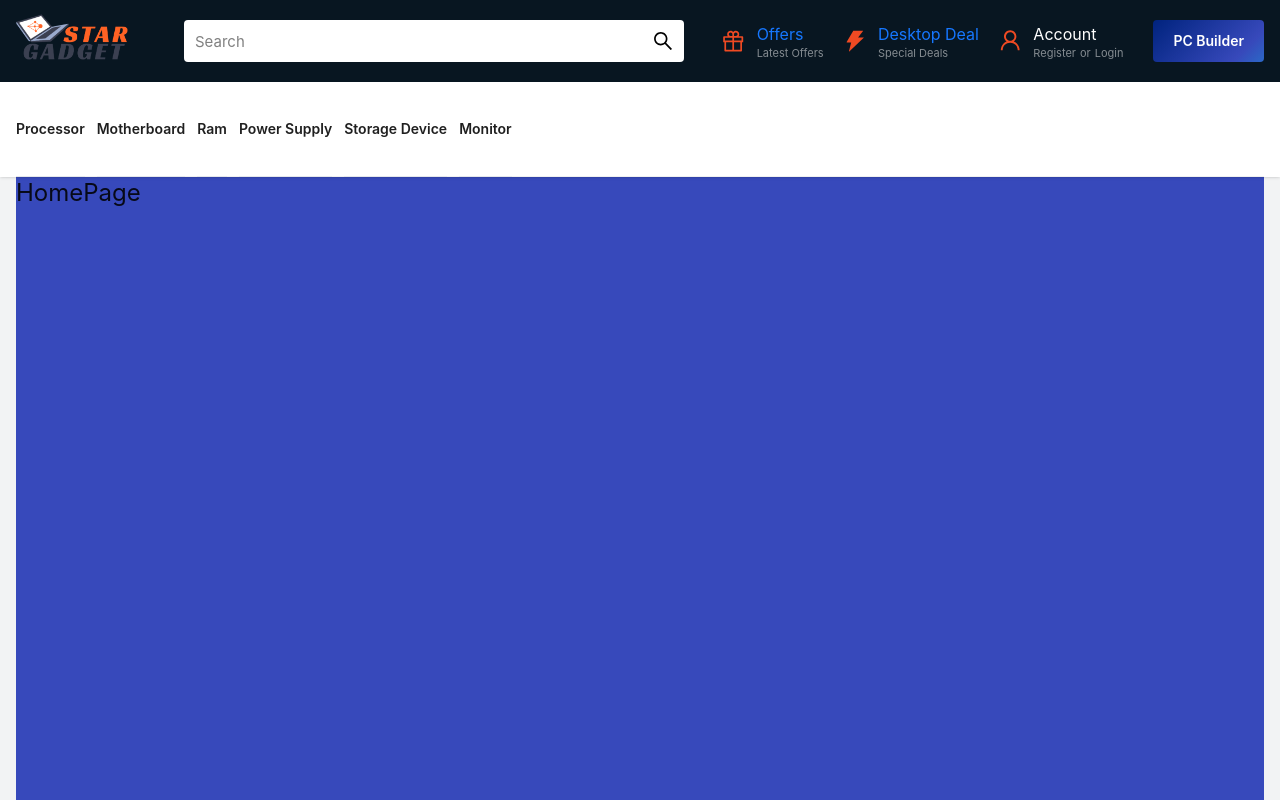
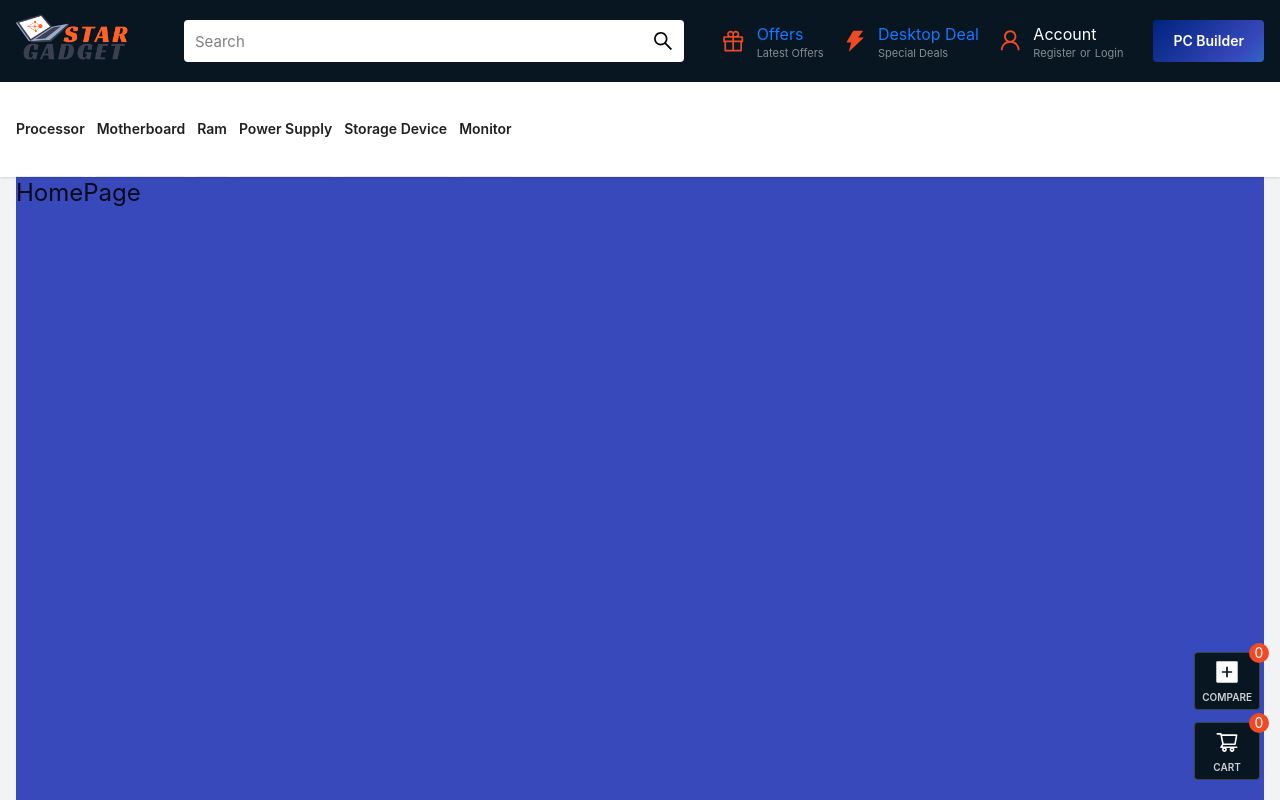
Before and after one commit to ShahariarRahman/stargadget, a Next.js app: page / in a window 1280 px wide. Shown: the top 800 px of the page. Built offline with nearby package versions, Linux system fonts and the light colour scheme.

Commit message:
[Done] Header: FloatingNav

```diff
--- /dev/null
+++ b/src/components/UI/shared/Headers/FloatingNav.js
@@ -0,0 +1,38 @@
+import { Badge } from "antd";
+import { PlusSquareFilled, ShoppingCartOutlined } from "@ant-design/icons";
+import Compare from "../Compare";
+
+const FloatingButton = ({ Icon, label, value, ...restPros }) => (
+  <Badge
+    {...restPros}
+    className="w-full text-white bg-main hover:bg-secondary rounded p-[7px] flex flex-col items-center space-y-2 border border-white/20 cursor-pointer mt-3"
+    offset={[0, 0]}
+    size="default"
+    color="#ef4a23"
+    showZero
+    count={
+      <span className="bg-primary w-5 h-5 flex items-center justify-center rounded-full">
+        {value}
+      </span>
+    }
+  >
+    <Icon className="text-white text-2xl" />
+    <small className="text-[10px] opacity-80 font-semibold">{label}</small>
+  </Badge>
+);
+
+export default function FloatingNav({ setOpen }) {
+  return (
+    <div className="hidden xl:block fixed z-50 right-0 bottom-0 uppercase text-white m-5">
+      <Compare>
+        <FloatingButton Icon={PlusSquareFilled} label="Compare" value={0} />
+      </Compare>
+      <FloatingButton
+        onClick={() => setOpen({ cart: true })}
+        Icon={ShoppingCartOutlined}
+        label="Cart"
+        value={0}
+      />
+    </div>
+  );
+}
--- a/src/components/UI/shared/Headers/index.js
+++ b/src/components/UI/shared/Headers/index.js
@@ -4,6 +4,7 @@ import MainNav from "./MainNav";
 import Link from "next/link";
 import CategoryNav from "./CategoryNav";
 import FooterNav from "./FooterNav";
+import FloatingNav from "./FloatingNav";
 
 const generateCategoryNav = (data, parentPath = "") =>
   data.map(({ navPath, navLabel, children }) => ({
@@ -36,6 +37,7 @@ export default function Headers() {
       />
       <CategoryNav categoryNavItems={categoryNavItems} />
       <FooterNav />
+      <FloatingNav setOpen={setOpen} />
     </>
   );
 }
```
